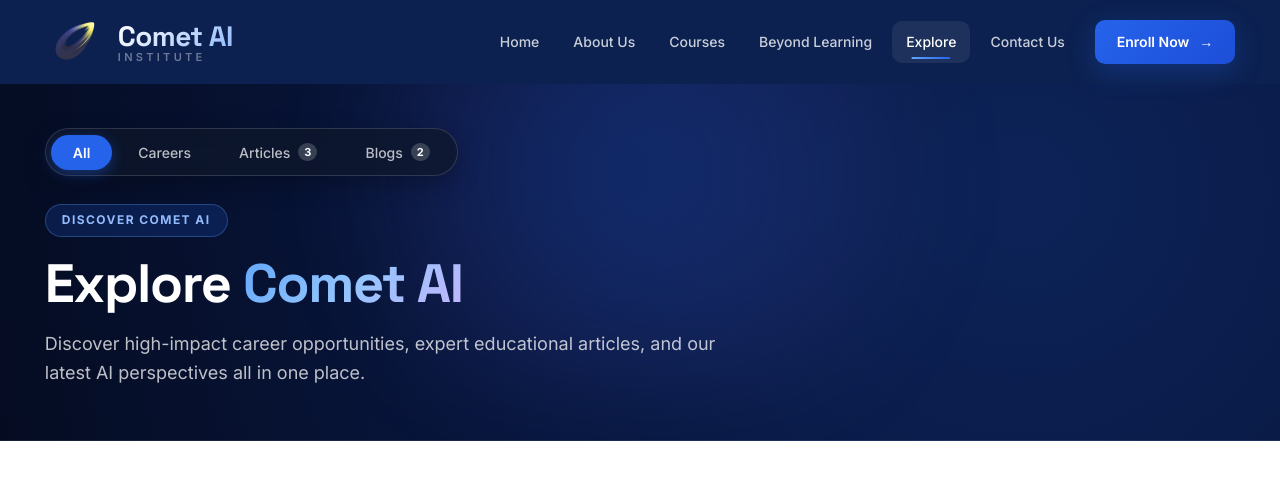
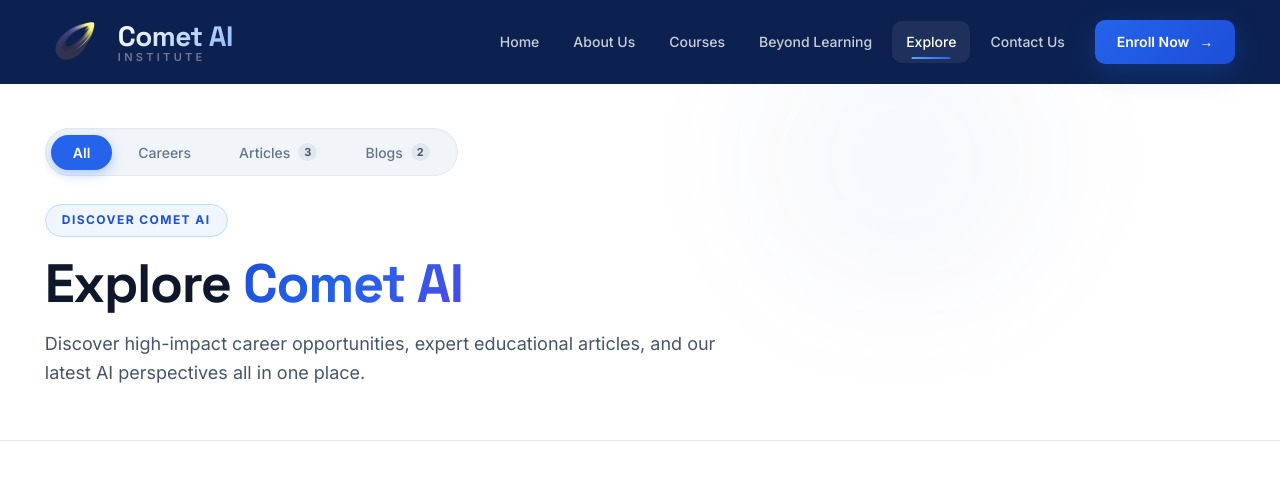
Before and after one commit to rkaushal1130/cometaii, a React (Vite) app: page /explore in a window 1280 px wide. Shown: the top 479 px of the page. Built offline with nearby package versions, Linux system fonts and the light colour scheme.

Commit message:
Update Explore hero banner to clean white background

```diff
--- a/src/styles/explore.module.css
+++ b/src/styles/explore.module.css
@@ -1,23 +1,23 @@
 /* ---- Explore Hero Section ---- */
 .exploreHeroBanner {
-  background: radial-gradient(circle at 80% 30%, #0d2358 0%, #08163d 55%, #050c22 100%);
-  color: #ffffff;
+  background: #ffffff;
+  color: #0f172a;
   padding: 44px clamp(24px, 3.5vw, 48px) 52px;
   position: relative;
   overflow: hidden;
-  border-bottom: 1px solid rgba(255, 255, 255, 0.08);
+  border-bottom: 1px solid #e2e8f0;
 }
 
 .exploreHeroBanner::before {
   content: '';
   position: absolute;
-  top: -120px;
-  left: 20%;
-  width: 760px;
-  height: 420px;
-  background: radial-gradient(circle, rgba(37, 99, 235, 0.25) 0%, rgba(99, 102, 241, 0.1) 45%, transparent 70%);
+  top: -100px;
+  right: 10%;
+  width: 500px;
+  height: 350px;
+  background: radial-gradient(circle, rgba(37, 99, 235, 0.05) 0%, rgba(99, 102, 241, 0.02) 50%, transparent 70%);
   pointer-events: none;
-  filter: blur(50px);
+  filter: blur(40px);
 }
 
 .exploreHeroInner {
@@ -44,14 +44,12 @@
 .tabs {
   display: inline-flex;
   align-items: center;
-  background: rgba(15, 23, 42, 0.7);
-  backdrop-filter: blur(14px);
-  -webkit-backdrop-filter: blur(14px);
-  border: 1px solid rgba(255, 255, 255, 0.14);
+  background: #f1f5f9;
+  border: 1px solid #e2e8f0;
   border-radius: 9999px;
   padding: 5px;
   gap: 4px;
-  box-shadow: 0 8px 24px rgba(0, 0, 0, 0.25);
+  box-shadow: inset 0 1px 2px rgba(0, 0, 0, 0.03);
 }
 
 .tab {
@@ -62,7 +60,7 @@
   border-radius: 9999px;
   background: transparent;
   border: none;
-  color: rgba(255, 255, 255, 0.72);
+  color: #64748b;
   font-family: 'Inter', sans-serif;
   font-size: 14px;
   font-weight: 500;
@@ -73,15 +71,15 @@
 }
 
 .tab:hover {
-  color: #ffffff;
-  background: rgba(255, 255, 255, 0.08);
+  color: #0f172a;
+  background: rgba(0, 0, 0, 0.05);
 }
 
 .activeTab {
   color: #ffffff !important;
   background: #2563eb !important;
   font-weight: 600 !important;
-  box-shadow: 0 4px 14px rgba(37, 99, 235, 0.4);
+  box-shadow: 0 4px 12px rgba(37, 99, 235, 0.3);
 }
 
 .tabBadge {
@@ -94,12 +92,14 @@
   border-radius: 9999px;
   font-size: 11px;
   font-weight: 700;
-  background: rgba(255, 255, 255, 0.18);
-  color: #ffffff;
+  background: #e2e8f0;
+  color: #475569;
+  transition: all 0.2s ease;
 }
 
 .activeTab .tabBadge {
-  background: rgba(255, 255, 255, 0.28);
+  background: rgba(255, 255, 255, 0.25);
+  color: #ffffff;
 }
 
 .heroContent {
@@ -115,9 +115,9 @@
   gap: 8px;
   padding: 6px 16px;
   border-radius: 9999px;
-  background: rgba(37, 99, 235, 0.18);
-  border: 1px solid rgba(96, 165, 250, 0.3);
-  color: #93bbfc;
+  background: #eff6ff;
+  border: 1px solid #bfdbfe;
+  color: #1d4ed8;
   font-size: 12px;
   font-weight: 700;
   letter-spacing: 0.12em;
@@ -129,14 +129,14 @@
   font-family: 'Space Grotesk', sans-serif;
   font-size: clamp(36px, 5vw, 54px);
   font-weight: 800;
-  color: #ffffff;
+  color: #0f172a;
   line-height: 1.15;
   margin-bottom: 14px;
   letter-spacing: -0.025em;
 }
 
 .exploreHeroTitle span {
-  background: linear-gradient(135deg, #60a5fa 0%, #93c5fd 50%, #c4b5fd 100%);
+  background: linear-gradient(135deg, #1d4ed8 0%, #2563eb 50%, #4f46e5 100%);
   -webkit-background-clip: text;
   -webkit-text-fill-color: transparent;
   background-clip: text;
@@ -145,7 +145,7 @@
 .exploreHeroSubtitle {
   font-family: 'Inter', sans-serif;
   font-size: clamp(15px, 1.8vw, 18px);
-  color: rgba(255, 255, 255, 0.74);
+  color: #475569;
   line-height: 1.65;
   max-width: 680px;
   margin: 0;
```
